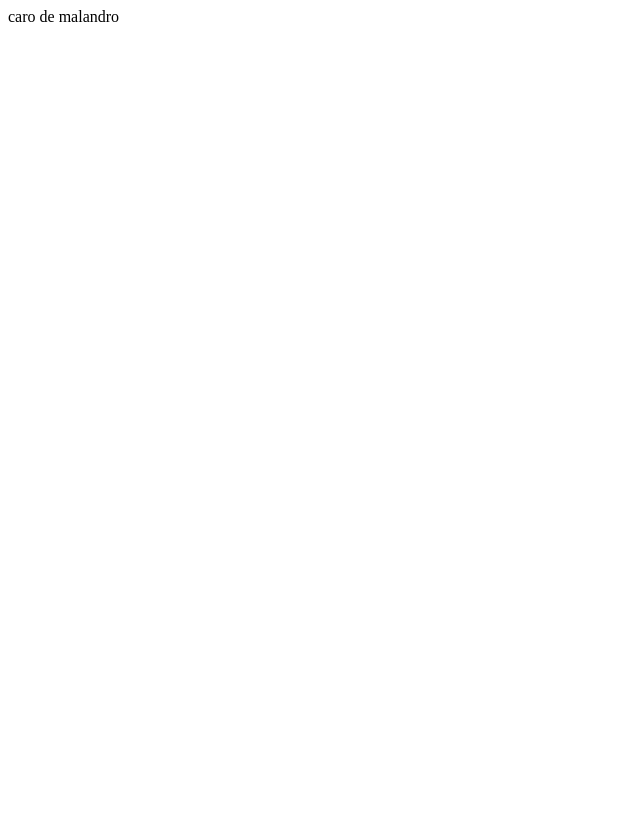
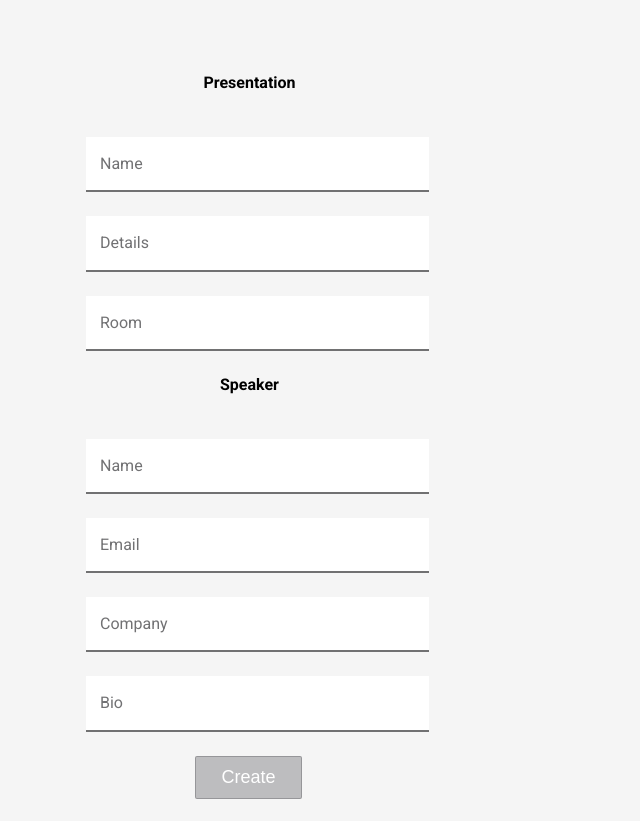
Before and after one commit to LucianoPierdona/Presentations, a React (Create React App) app in the folder web/: page / in a window 1280 px wide. Shown: the whole page, without its empty margins (0-640 px from the left). Before the commit the page ends 800 px from the top, so only its background shows below. Built offline with nearby package versions, Linux system fonts and the light colour scheme; no server answers.

Commit message:
add create `Presentation` and `Speaker`

```diff
--- a/web/package.json
+++ b/web/package.json
@@ -10,9 +10,12 @@
     "@types/node": "^16.11.43",
     "@types/react": "^18.0.15",
     "@types/react-dom": "^18.0.6",
+    "axios": "^0.27.2",
+    "dotenv": "^16.0.1",
     "react": "^18.2.0",
     "react-dom": "^18.2.0",
     "react-scripts": "5.0.1",
+    "react-toastify": "^9.0.5",
     "typescript": "^4.7.4",
     "web-vitals": "^2.1.4"
   },
--- a/web/public/index.html
+++ b/web/public/index.html
@@ -1,6 +1,9 @@
 <!DOCTYPE html>
 <html lang="en">
   <head>
+    <link rel="preconnect" href="https://fonts.googleapis.com">
+    <link rel="preconnect" href="https://fonts.gstatic.com" crossorigin>
+    <link href="https://fonts.googleapis.com/css2?family=Roboto:wght@100;300;400;500;700;900&display=swap" rel="stylesheet">
     <meta charset="utf-8" />
     <link rel="icon" href="%PUBLIC_URL%/favicon.ico" />
     <meta name="viewport" content="width=device-width, initial-scale=1" />
--- a/web/src/App.tsx
+++ b/web/src/App.tsx
@@ -1,7 +1,16 @@
-import React from "react";
+import Presentation from "./components/Presentation/Presentation";
+import "./app.css";
+
+import "react-toastify/dist/ReactToastify.css";
+import { ToastContainer } from "react-toastify";
 
 function App() {
-  return <div className="App">caro de malandro</div>;
+  return (
+    <div>
+      <Presentation />
+      <ToastContainer />
+    </div>
+  );
 }
 
 export default App;
--- /dev/null
+++ b/web/src/app.css
@@ -0,0 +1,23 @@
+@import url('https://fonts.googleapis.com/css2?family=Roboto:wght@100;300;400;500;700;900&display=swap');
+
+body {
+  background-color: #f5f5f5;
+  display: flex;
+  padding: 0;
+  font-family: 'Roboto';
+  width: 90%;
+  margin: 0 auto;
+}
+
+:root {
+	--omrs-color-ink-lowest-contrast: rgba(47, 60, 85, 0.18);
+	--omrs-color-ink-low-contrast: rgba(60, 60, 67, 0.3);
+	--omrs-color-ink-medium-contrast: rgba(19, 19, 21, 0.6);
+	--omrs-color-interaction: #1e4bd1;
+	--omrs-color-interaction-minus-two: rgba(73, 133, 224, 0.12);
+	--omrs-color-danger: #b50706;
+	--omrs-color-bg-low-contrast: #eff1f2;
+	--omrs-color-ink-high-contrast: #121212;
+	--omrs-color-bg-high-contrast: #ffffff;
+
+}
--- /dev/null
+++ b/web/src/components/Input/Input.tsx
@@ -0,0 +1,21 @@
+import "./style.css";
+
+export interface IInputProps {
+  name: string;
+  field: string;
+  handleChange: (event: React.ChangeEvent<HTMLInputElement>) => void;
+  type?: React.HTMLInputTypeAttribute;
+}
+
+function Input({ name, field, handleChange, type = "text" }: IInputProps) {
+  return (
+    <div className="omrs-input-group">
+      <label className="omrs-input-underlined">
+        <input type={type} name={field} onChange={handleChange} required />
+        <span className="omrs-input-label">{name}</span>
+      </label>
+    </div>
+  );
+}
+
+export default Input;
--- /dev/null
+++ b/web/src/components/Input/style.css
@@ -0,0 +1,44 @@
+.omrs-input-underlined > input {
+	border: none;
+	border-bottom: 0.125rem solid var(--omrs-color-ink-medium-contrast);
+	width: 100%;
+	height: 2rem;
+	font-size: 1.0625rem;
+	padding-left: 0.875rem;
+	line-height: 147.6%;
+	padding-top: 0.825rem;
+	padding-bottom: 0.5rem;
+}
+
+.omrs-input-underlined > input:focus {
+	outline: none;
+}
+
+.omrs-input-underlined > .omrs-input-label {
+	position: absolute;
+	top: 0.9375rem;
+	left: 0.875rem;
+	line-height: 147.6%;
+	color: var(--omrs-color-ink-medium-contrast);
+	transition: top .2s;
+}
+
+.omrs-input-underlined > input:hover {
+	background: var(--omrs-color-interaction-minus-two);
+	border-color: var(--omrs-color-ink-high-contrast);
+}
+
+.omrs-input-underlined > input:focus + .omrs-input-label,
+.omrs-input-underlined > input:valid + .omrs-input-label {
+	top: 0;
+	font-size: 0.9375rem;
+	margin-bottom: 32px;;
+}
+
+.omrs-input-underlined:not(.omrs-input-danger) > input:focus + .omrs-input-label {
+	color: var(--omrs-color-interaction);
+}
+
+.omrs-input-underlined:not(.omrs-input-danger) > input:focus {
+	border-color: var(--omrs-color-interaction);
+}
--- /dev/null
+++ b/web/src/components/Presentation/Presentation.tsx
@@ -0,0 +1,99 @@
+import axios from "axios";
+import React, { FormEvent, useRef, useState } from "react";
+import { request } from "../../utils/request";
+import Input from "../Input/Input";
+import Speaker from "../Speaker/Speaker";
+import "./style.css";
+import { toast } from "react-toastify";
+
+export interface ICreatePresentationProps {
+  presentation: string;
+  details: string;
+  room: number;
+  speaker: {
+    name: string;
+    email: string;
+    phone: string;
+    bio: string;
+  };
+}
+
+const initialState: ICreatePresentationProps = {
+  presentation: "",
+  details: "",
+  room: 0,
+  speaker: {
+    name: "",
+    email: "",
+    phone: "",
+    bio: "",
+  },
+};
+
+function Presentation() {
+  const [values, setValues] = useState<ICreatePresentationProps>(initialState);
+
+  const handleChange = (event: React.ChangeEvent<HTMLInputElement>) => {
+    const isNumber = event.target.type === "number";
+
+    const { value } = event.target;
+
+    setValues((oldValues) => ({
+      ...oldValues,
+      [event.target.name]: isNumber ? Number(value) : value,
+    }));
+  };
+
+  const handleSubmit = async (event: FormEvent<HTMLFormElement>) => {
+    event.preventDefault();
+
+    await request
+      .post("/presentation", values)
+      .then((res) => {
+        console.log(res);
+
+        toast.success("Presentation created successfully");
+
+        setValues(initialState);
+      })
+      .catch((err) => {
+        err.response.data.message.map((message: string) => {
+          toast.error(message);
+        });
+      });
+  };
+
+  return (
+    <>
+      <div className="container">
+        <div>
+          <h4 className="title">Presentation</h4>
+          <form id={"form"} onSubmit={handleSubmit}>
+            <Input
+              field="presentation"
+              name="Name"
+              handleChange={handleChange}
+            />
+            <Input field="details" name="Details" handleChange={handleChange} />
+            <Input
+              field="room"
+              type={"number"}
+              name="Room"
+              handleChange={handleChange}
+            />
+            <h4 className="title">Speaker</h4>
+            <Speaker setValues={setValues} />
+
+            <div className="btns">
+              <button type="submit" className="btn btn-confirm">
+                Create
+              </button>
+            </div>
+          </form>
+        </div>
+      </div>
+    </>
+  );
+}
+
+export default Presentation;
--- /dev/null
+++ b/web/src/components/Presentation/style.css
@@ -0,0 +1,49 @@
+div.container {
+  display: flex;
+  align-items: flex-start;
+  justify-content: space-around;
+  margin-top: 30px;
+  border: 1px solid whitesmoke;
+  padding: 21px;
+  border-radius: 4px;
+}
+
+h4.title {
+  text-align: center;
+  margin-bottom: 45px;
+}
+
+div.omrs-input-group {
+  margin-bottom: 1.5rem;
+  position: relative;
+  width: 20.4375rem;
+}
+
+.btns {
+  text-align: center;
+}
+
+.btn {
+  cursor: pointer;
+  display: inline-block;
+  margin-right: 2px;
+  padding: 10px 25px;
+  background: none;
+  border: 1px solid #c0c0c0;
+  border-radius: 2px;
+  color: #666;
+  font-size: 1.125em;
+  outline: none;
+  transition: all 100ms ease-out;
+}
+
+.btn:hover,
+.btn:focus {
+  transform: translateY(-3px);
+}
+
+.btn-confirm {
+  border: 1px solid var(--omrs-color-ink-low-contrast);
+  background: var(--omrs-color-ink-low-contrast);
+  color: #fff;
+}
--- /dev/null
+++ b/web/src/components/Speaker/Speaker.tsx
@@ -0,0 +1,30 @@
+import React, { FormEvent, useReducer, useState } from "react";
+import Input from "../Input/Input";
+import { ICreatePresentationProps } from "../Presentation/Presentation";
+
+export interface ISpeakerProps {
+  setValues: React.Dispatch<React.SetStateAction<ICreatePresentationProps>>;
+}
+
+function Speaker({ setValues }: ISpeakerProps) {
+  const handleChange = (event: React.ChangeEvent<HTMLInputElement>) => {
+    setValues((oldValues) => ({
+      ...oldValues,
+      speaker: {
+        ...oldValues.speaker,
+        [event.target.name]: event.target.value,
+      },
+    }));
+  };
+
+  return (
+    <>
+      <Input field="name" name="Name" handleChange={handleChange} />
+      <Input field="email" name="Email" handleChange={handleChange} />
+      <Input field="company" name="Company" handleChange={handleChange} />
+      <Input field="bio" name="Bio" handleChange={handleChange} />
+    </>
+  );
+}
+
+export default Speaker;
--- /dev/null
+++ b/web/src/utils/request.ts
@@ -0,0 +1,5 @@
+import axios from "axios";
+
+export const request = axios.create({
+  baseURL: process.env.REACT_APP_API_BASE_URL,
+});
```
Also changed, not shown: 2 other files (tests, documents, lock files or other folders).
